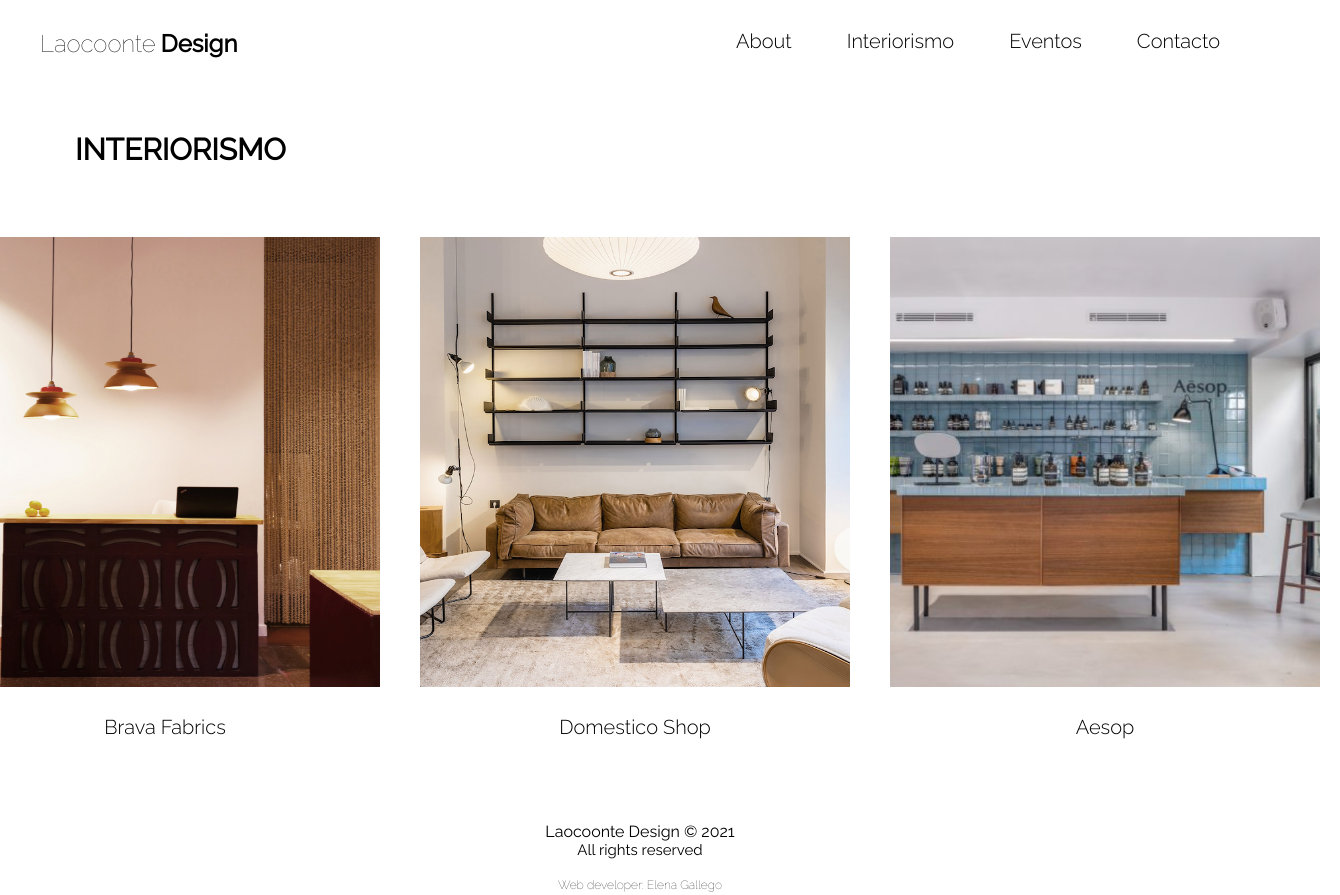
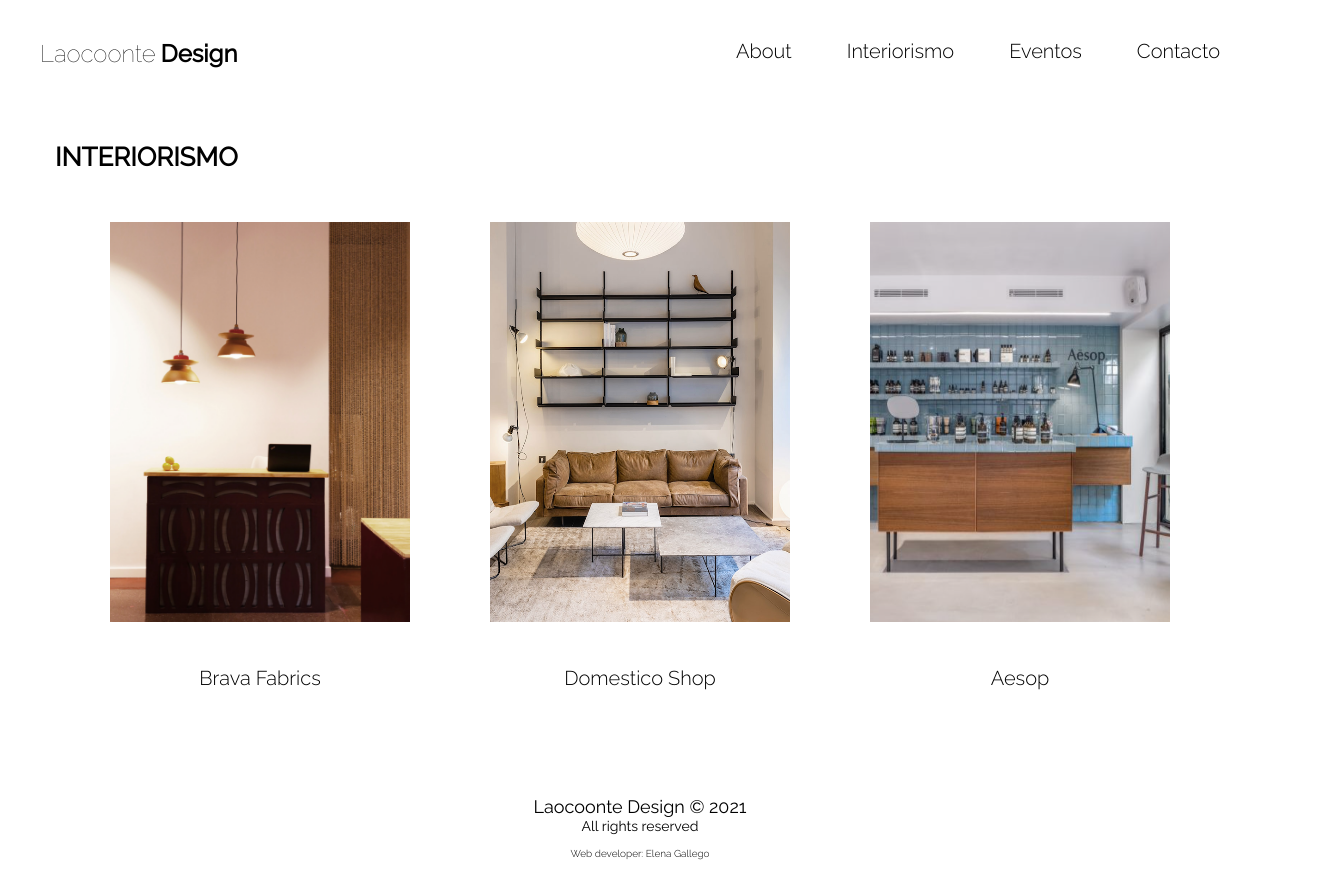
Before and after one commit to Elena-Gallego/laocoonte-design, a React (Create React App) app: page /#/interiorismo in a window 1280 px wide. Shown: the top 895 px of the page, 1340 px wide, since content can reach past the window. After the commit the page ends 865 px from the top, so only its background shows below. Built offline with nearby package versions, Linux system fonts and the light colour scheme.

Commit message:
change specifics styles

```diff
--- a/public/index.html
+++ b/public/index.html
@@ -1,5 +1,5 @@
 <!DOCTYPE html>
-<html lang="en">
+<html lang="es">
 
 <head>
   <meta charset="utf-8" />
--- a/src/stylesheets/About.scss
+++ b/src/stylesheets/About.scss
@@ -1,8 +1,8 @@
 .about-wrapper {
   width: 100vw;
   height: auto;
-  margin-bottom: 20px;
-  margin-top: 20px;
+  margin-bottom: 0;
+  margin-top: 0;
   display: flex;
   flex-direction: column;
   justify-content: center;
@@ -17,6 +17,7 @@
   .author-name {
     text-align: center;
     font-size: 16px;
+    font-weight: 400;
     padding: 10px;
 
     @media all and (min-width: 768px) {
@@ -47,7 +48,7 @@
     display: flex;
     flex-direction: column;
     font-size: 8px;
-    font-weight: 100;
+    font-weight: 300;
     padding: 10px;
     text-align: end;
     margin-left: 50px;
@@ -70,7 +71,7 @@
     @media all and (min-width: 1200px) {
       margin-left: 150px;
       margin-right: 150px;
-      font-size: 18px;
+      font-size: 16px;
     }
     .english-bio-text {
       display: none;
--- a/src/stylesheets/Footer.scss
+++ b/src/stylesheets/Footer.scss
@@ -19,18 +19,18 @@
     padding: 20px;
   }
   @media all and (min-width: 1200px) {
-    margin-top: 5%;
+    margin-top: 8%;
     padding: 5px;
   }
 }
 
 .copyright {
-  margin-top: 10px;
+  font-size: 14px;
   @media all and (min-width: 768px) {
-    font-size: 15px;
+    font-size: 16px;
   }
   @media all and (min-width: 1200px) {
-    font-size: 16px;
+    font-size: 18px;
   }
 }
 .rights-footer {
@@ -39,19 +39,19 @@
     font-size: 11px;
   }
   @media all and (min-width: 1200px) {
-    font-size: 15px;
+    font-size: 14px;
   }
 }
 .credits {
-  margin-top: 17px;
+  margin-top: 10px;
   font-size: 7px;
-  font-weight: lighter;
+  font-weight: 300;
   @media all and (min-width: 768px) {
-    margin-top: 30px;
+    margin-top: 14px;
     font-size: 10px;
   }
   @media all and (min-width: 1200px) {
-    margin-top: 20px;
-    font-size: 12px;
+    margin-top: 14px;
+    font-size: 10px;
   }
 }
--- a/src/stylesheets/Header.scss
+++ b/src/stylesheets/Header.scss
@@ -3,7 +3,7 @@
   flex-direction: column;
   margin: 15px;
   align-items: center;
-  padding-top: 10px;
+  padding-top: 20px;
   @media all and (min-width: 1200px) {
     margin: 0px;
 
--- a/src/stylesheets/Interiorism.scss
+++ b/src/stylesheets/Interiorism.scss
@@ -1,8 +1,18 @@
 .interiorism-wrapper {
   width: 100vw;
   height: auto;
-  padding-left: 0px;
-  padding-right: 30px;
+  margin: 0px;
+
+  @media all and (min-width: 768px) {
+    margin-bottom: 180px;
+    margin-top: 100px;
+  }
+  @media all and (min-width: 1200px) {
+    margin-top: 0;
+    padding: 50px;
+    padding-bottom: 0;
+    margin-bottom: 0;
+  }
 
   .interiorism-title {
     text-align: center;
@@ -10,18 +20,19 @@
     padding: 5px;
     padding-bottom: 20px;
     text-transform: uppercase;
+    @media all and (min-width: 768px) {
+      margin-bottom: 30px;
+    }
     @media all and (min-width: 1200px) {
       text-align: start;
-      margin-left: 70px;
-      margin-top: 50px;
-      font-size: 30px;
-      margin-bottom: 30px;
+      font-size: 26px;
+      margin-bottom: 10px;
+      padding-bottom: 0;
     }
   }
   .interiorism-articles {
     width: 100%;
     height: 60%;
-    margin: 10px;
     text-align: center;
     padding: 0px;
     display: flex;
@@ -32,30 +43,34 @@
       flex-direction: row;
       margin-bottom: 50px;
     }
+    @media all and (min-width: 1200px) {
+      margin-bottom: 0;
+    }
 
     img {
-      width: 100px;
-      height: 120px;
+      width: 300px;
+      height: auto;
       @media all and (min-width: 768px) {
         width: 230px;
         height: 320px;
         margin: 10px;
       }
       @media all and (min-width: 1200px) {
-        width: 430px;
-        height: 450px;
-        margin: 20px;
+        width: 300px;
+        height: 400px;
+        margin: 40px;
       }
     }
 
     h2 {
       font-size: 14px;
-      padding: 5px;
+      padding: 15px;
       font-weight: 300;
       @media all and (min-width: 768px) {
         font-size: 16px;
         @media all and (min-width: 1200px) {
           font-size: 20px;
+          padding: 0;
         }
       }
     }
--- a/src/stylesheets/NavigationMenu.scss
+++ b/src/stylesheets/NavigationMenu.scss
@@ -16,7 +16,7 @@
   font-size: 15px;
   @media all and (min-width: 768px) {
     font-size: 20px;
-    padding-top: 15px;
+    padding-top: 40px;
     justify-content: center;
   }
   @media all and (min-width: 1200px) {
```
Also changed, not shown: 8 other files (tests, documents, lock files or other folders).
